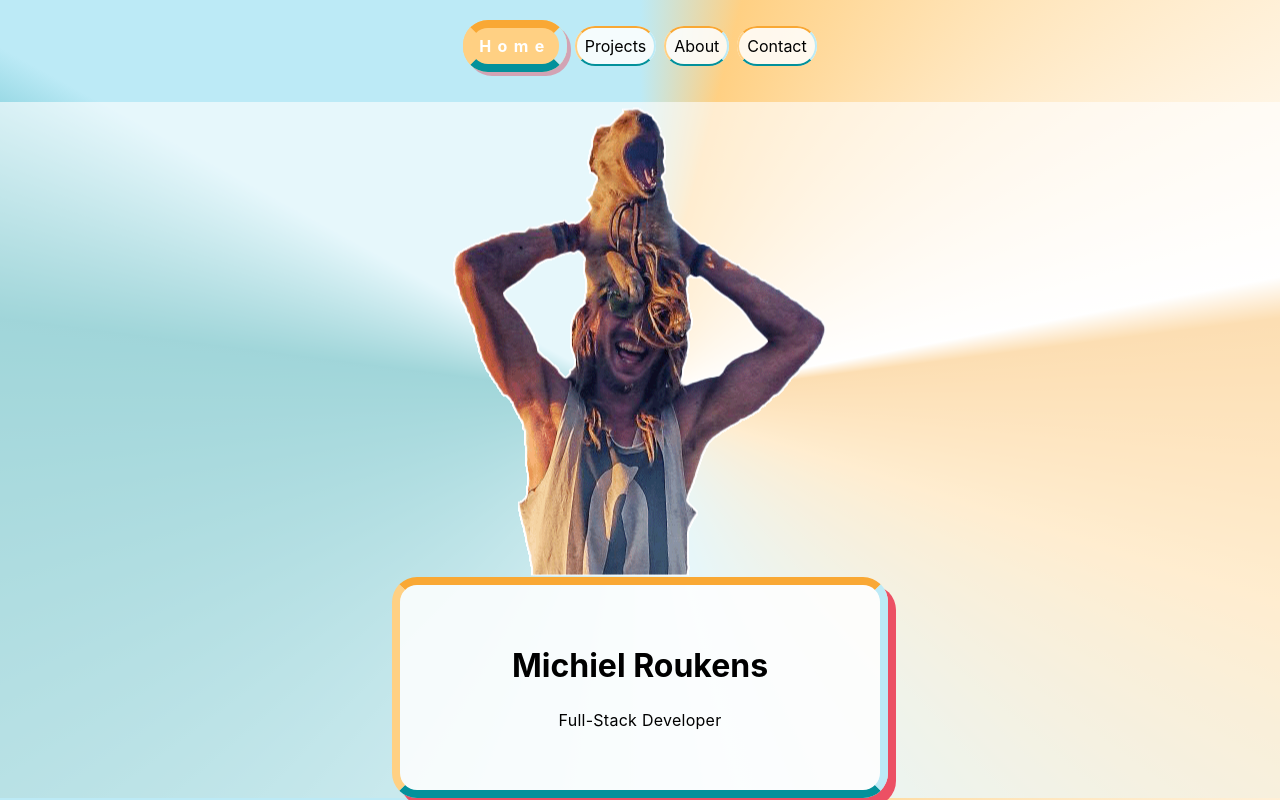
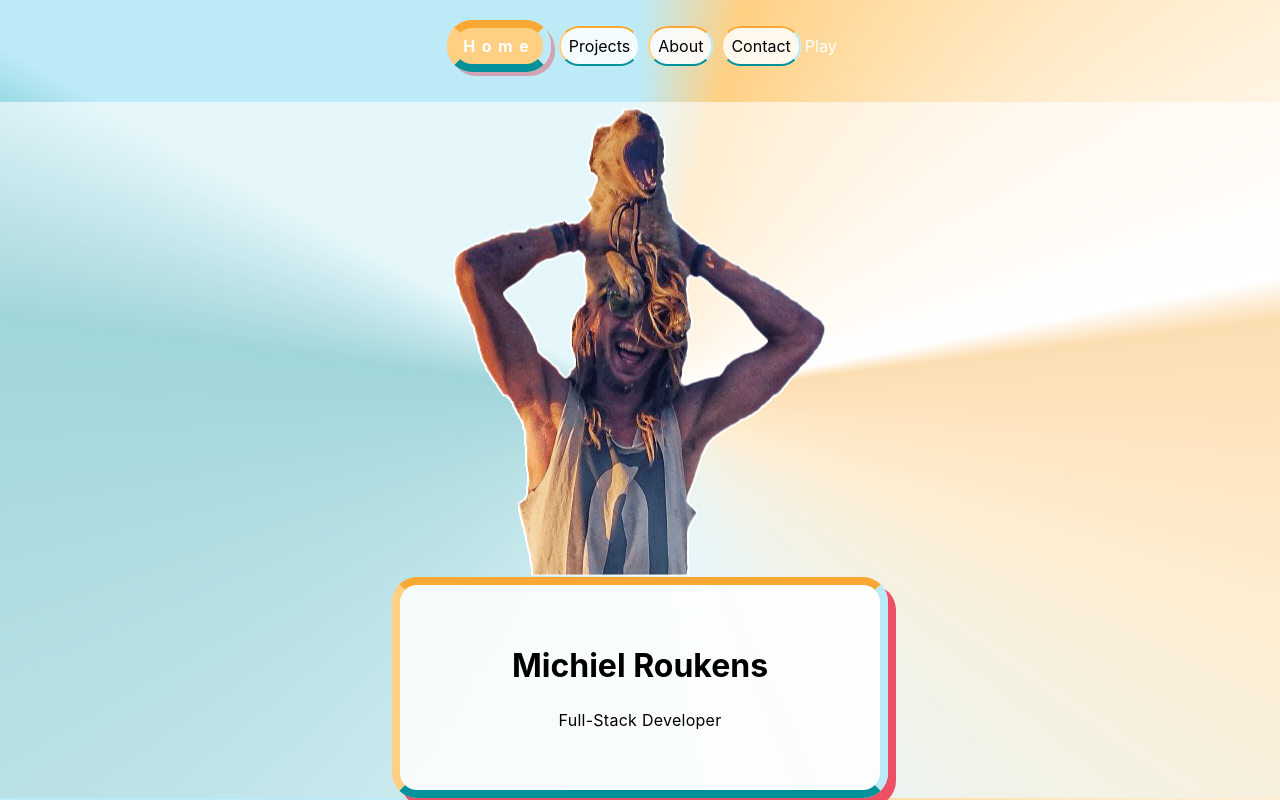
Before and after one commit to arejasverduras/portfolio, a React (Create React App) app: page / in a window 1280 px wide. Built offline with nearby package versions, Linux system fonts and the light colour scheme.

Commit message:
add link to Play page

```diff
--- a/src/App.css
+++ b/src/App.css
@@ -97,6 +97,11 @@ nav ul {
   left: 0;
   top:0;
   transition: all 0.25s;
+}
+
+.NavLinkPlay {
+  border: none;
+  border-radius: 25px;
 }
 
 .NavLink:hover {
--- a/src/App.js
+++ b/src/App.js
@@ -10,6 +10,7 @@ import { About } from './components/About/About';
 import { Projects} from './components/Projects/Projects';
 import { Project } from './components/Project/Project';
 import { Contact } from './components/Contact/Contact.js';
+import { Play } from './components/Play/Play';
 
 function App() {
   let activeStyle = {
@@ -22,6 +23,14 @@ function App() {
     borderRight: "8px solid #bceaf6",
     borderBottom: "8px solid #03919B",
     boxShadow: "#ec506575 4px 4px"
+  };
+
+  let activePlayStyle = {
+    backgroundColor: "#ec506575",
+    padding: "12px",
+    letterSpacing: "0.4em",
+    fontWeight: "bold",
+    marginLeft: "80px"
   };
 
   let activeClassName = "NavLinkActive";
@@ -65,6 +74,14 @@ function App() {
               Contact
             </NavLink>
           </li>
+          <li>
+            <NavLink to={"/play"} style={({ isActive }) =>
+               isActive ? activePlayStyle: undefined
+               }
+               className="NavLinkPlay">
+              Play
+            </NavLink>
+          </li>
         </ul>
       </nav>
       </header>
@@ -75,7 +92,8 @@ function App() {
               {/* <Route path=":projectId" element={<Project/>}/> */}
         <Route path="/projects/:projectId" element={<Project/>}/>
         <Route path="/about" element={<About/>}/>
-        <Route exact path="/contact" element={<Contact/>}/>
+        <Route path="/contact" element={<Contact/>}/>
+        <Route path="/play" element={<Play/>}/>
         <Route
           path="*"
           element={
```
